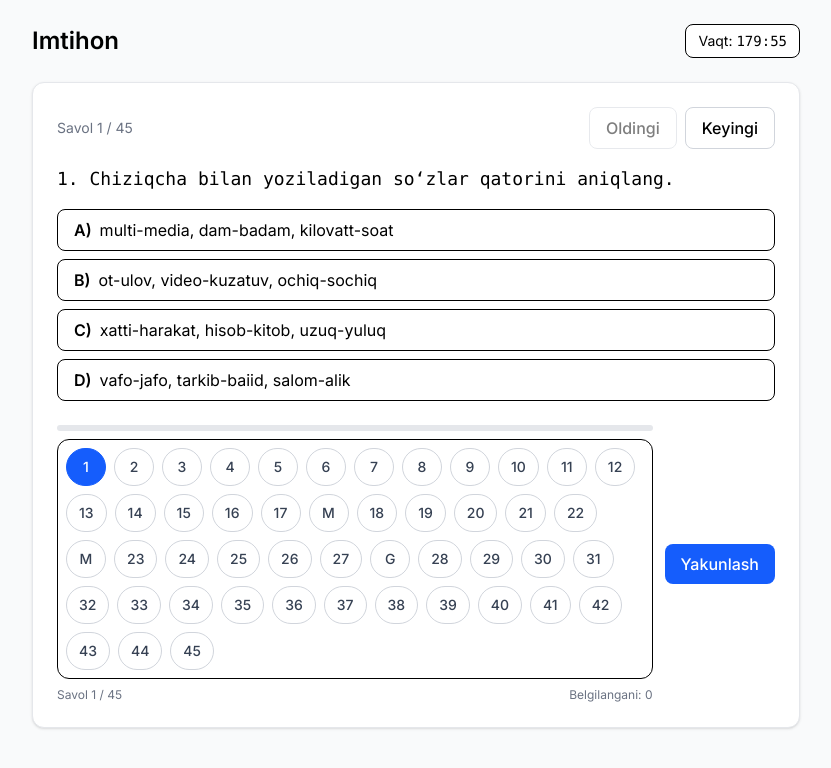
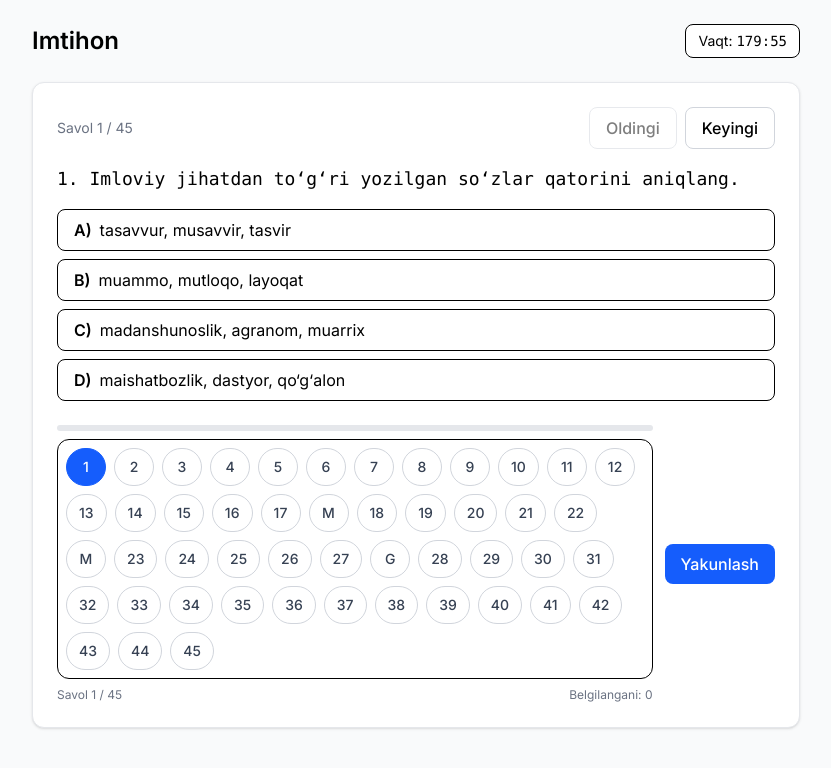
Before and after one commit to kumanboy/certification, a Next.js app: page /exam in a window 1280 px wide. Shown: the top 768 px of the page, without its empty margins (224-1055 px from the left). Built offline with nearby package versions, Linux system fonts and the light colour scheme.

Commit message:
questions.ts updated

```diff
--- a/app/exam/questions.ts
+++ b/app/exam/questions.ts
@@ -5,75 +5,81 @@ export const QUESTIONS: Question[] = [
     // 1
     {
         id: 1,
-        questionText: "Chiziqcha bilan yoziladigan so‘zlar qatorini aniqlang.",
+        questionText: "Imloviy jihatdan to‘g‘ri yozilgan so‘zlar qatorini aniqlang.",
         questionType: "multiple_choice",
         options: [
-            "multi-media, dam-badam, kilovatt-soat",
-            "ot-ulov, video-kuzatuv, ochiq-sochiq",
-            "xatti-harakat, hisob-kitob, uzuq-yuluq",
-            "vafo-jafo, tarkib-baiid, salom-alik",
+            "tasavvur, musavvir, tasvir",
+            "muammo, mutloqo, layoqat",
+            "madanshunoslik, agranom, muarrix",
+            "maishatbozlik, dastyor, qo‘g‘alon",
         ],
-        correctAnswer: "C",
+        correctAnswer: "A",
         points: 1.7,
     },
 
-    // 2
+// 2
     {
         id: 2,
-        questionText: [
-            "Quyidagi gapda imloviy xatoliklarning qaysi turlari ishtirok etgan?",
-            "",
-            "Matn:",
-            "“Merkuriyning kometaga o‘xshash dumi bor. Uning uzunligi 2,5 uillion km.",
-            "Merkuriy tekis mintaqasi tufayli yosh deb qaraladi. Yuqori haroratga qaramay,",
-            "sayyorada suv muzlarining ulkan zaxiralari mavjud. U chuqur kraterlar va",
-            "qutbli nuqtalarning pastki qismida joylashgan. Muzlar hech qachon erimaydi,",
-            "chunki baland devorlar ularni quyosh nurlaridan to'sib turadi. Ilgari Merkuriy",
-            "Veneraning yo‘ldoshi degan gipoteza mavjud edi.”",
-            "",
-            "Kategoriya ro‘yxati:",
-            "1) Unli va undosh bilan yozish imlosiga oid",
-            "2) Chiziqcha bilan yozish imlosiga oid",
-            "3) Bosh harf bilan yozish imlosiga oid",
-            "4) Qo‘shib yoki ajratib yozish imlosiga oid",
-        ].join("\n"),
-        questionType: "multiple_choice",
-        options: ["3 va 4", "1 va 3", "2 va 3", "1 va 4"],
-        correctAnswer: "B",
-        points: 1.7,
-    },
-
-    // 3 (diagram MCQ) — note the explicit cast to DiagramOption[]
-    {
-        id: 3,
-        questionText:
-            "Nutqda o‘zaro sinonimlik hosil qila oluvchi so‘zlar qatorini aniqlang.",
-        questionType: "diagram_mcq",
-        options: [
-            {top: "o‘q", left: "paykon", right: "tir"},
-            {top: "zulmkor", left: "jobir", right: "qonxo‘r"},
-            {top: "ziyon", left: "futur", right: "talafot"},
-            {top: "yovuz", left: "dushman", right: "g‘anim"},
-        ] as DiagramOption[],
-        correctAnswer: "C",
-        points: 1.7,
-    },
-
-    // 4
-    {
-        id: 4,
-        questionText:
-            "Berilgan so‘zlar va ularning ma’nolari xato izohlangan javobni aniqlang.",
+        questionText: "Imloviy jihatdan to‘g‘ri yozilgan so‘zlar qatorini aniqlang.",
         questionType: "multiple_choice",
         options: [
-            "Iqtibos — bu boshqa muallifga oid matndan to‘liq yoki qisqacha olingan fikr bo‘lib, ko‘pincha manbasi bilan birga keltiriladi.",
-            "Muqoyasa — bu ikki narsa o‘rtasidagi o‘xshashlikni aniqlash emas, balki ularning sinonim ekanini aniqlash usulidir.",
-            "Mazmun — bu matn, nutq yoki obraz orqali yetkaziladigan ichki g‘oya, fikrning semantik qatlamidir.",
-            "Ifoda — bu fikr va tuyg‘ularni til orqali aniq ifoda bilan yetkazish vositasi bo‘lib, leksik va sintaktik birliklar asosida shakllanadi.",
+            "hazmi-taom, g‘ina-kudurat, bir narsa",
+            "umumxalq, vitse-prezident, vaqti-vaqtda",
+            "mulimedia, radioeshittirish, video-kuzatuv",
+            "ultrabinafsha, avto ulov, kinoteatr",
         ],
         correctAnswer: "B",
         points: 1.7,
     },
+    // 3 (diagram MCQ) — note the explicit cast to DiagramOption[]
+    // {
+    //     id: 3,
+    //     questionText:
+    //         "Nutqda o‘zaro sinonimlik hosil qila oluvchi so‘zlar qatorini aniqlang.",
+    //     questionType: "diagram_mcq",
+    //     options: [
+    //         {top: "o‘q", left: "paykon", right: "tir"},
+    //         {top: "zulmkor", left: "jobir", right: "qonxo‘r"},
+    //         {top: "ziyon", left: "futur", right: "talafot"},
+    //         {top: "yovuz", left: "dushman", right: "g‘anim"},
+    //     ] as DiagramOption[],
+    //     correctAnswer: "C",
+    //     points: 1.7,
+    // },
+    {
+        id: 3,
+        questionText: "Qaysi javobda sinonimik qator va shu \n" +
+            "sinonimik qatorga mansub bo‘la oladigan \n" +
+            "so‘zlar TO ‘G ‘RI moslashtirib \n" +
+            "kolrsatilgan?",
+        questionType: "multiple_choice",
+        options: [
+            "1a,b; 2b,c,d,e",
+            "1a,d; 2b,c,e,f",
+            "1a,e; 2b,c,d,f",
+            "1e ,f; 2a,b,c,d",
+        ],
+        correctAnswer: "B",
+        points: 1.7,
+        imageUrl: "/images/q3-diagram.png",
+    },
+
+    // 4
+    // 4 (diagram MCQ)
+    {
+        id: 4,
+        questionText: "O‘zaro ma’nodosh bo‘la oladigan so‘zlarni aniqlang.",
+        questionType: "diagram_mcq",
+        options: [
+            { top: "reja",     left: "nishon", right: "mo‘ljal" },
+            { top: "yashirin", left: "sir",    right: "berk" },
+            { top: "ta’na",    left: "nasihat", right: "ibrat" },
+            { top: "ishora",   left: "belgi",  right: "alomat" },
+        ] as DiagramOption[],
+        correctAnswer: "D",
+        points: 1.7,
+    },
+
 
     // 5 (“Ayon”) — plain MCQ with textual diagram labels in the stem
     {
```
